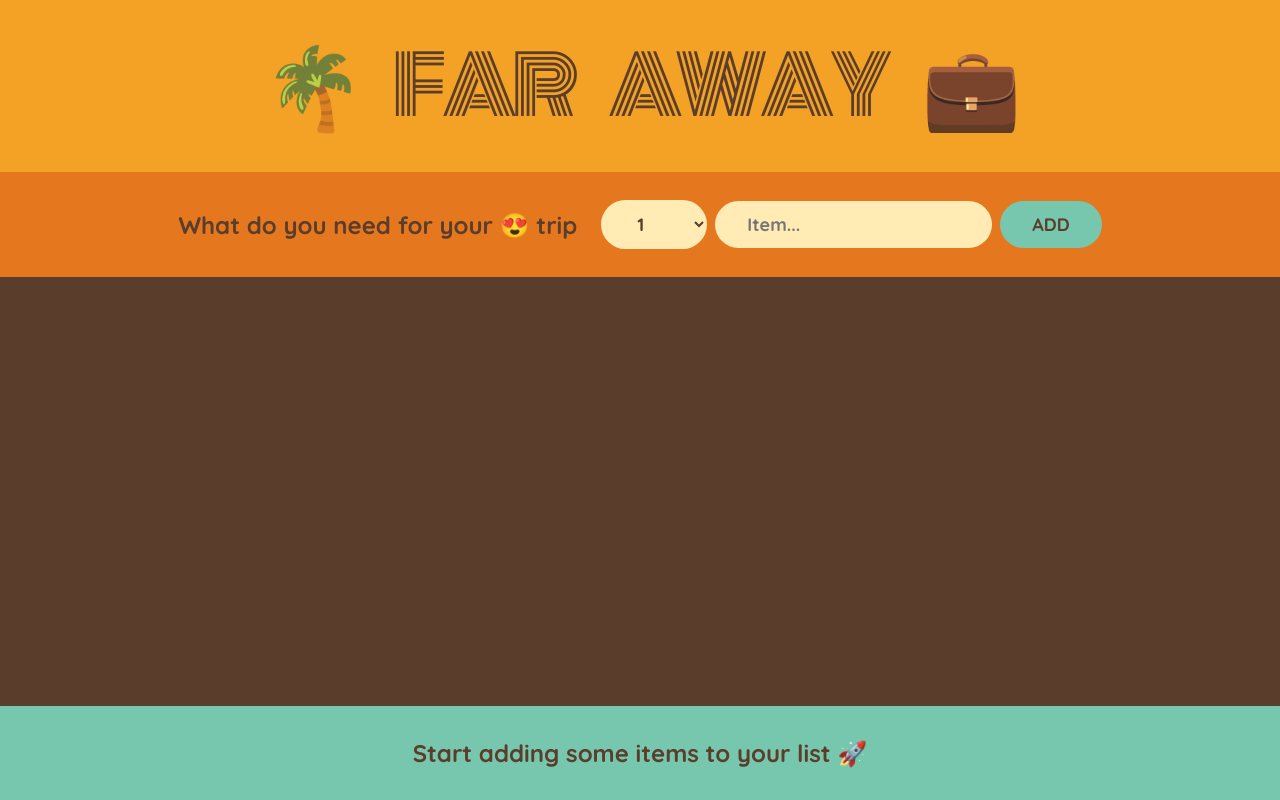
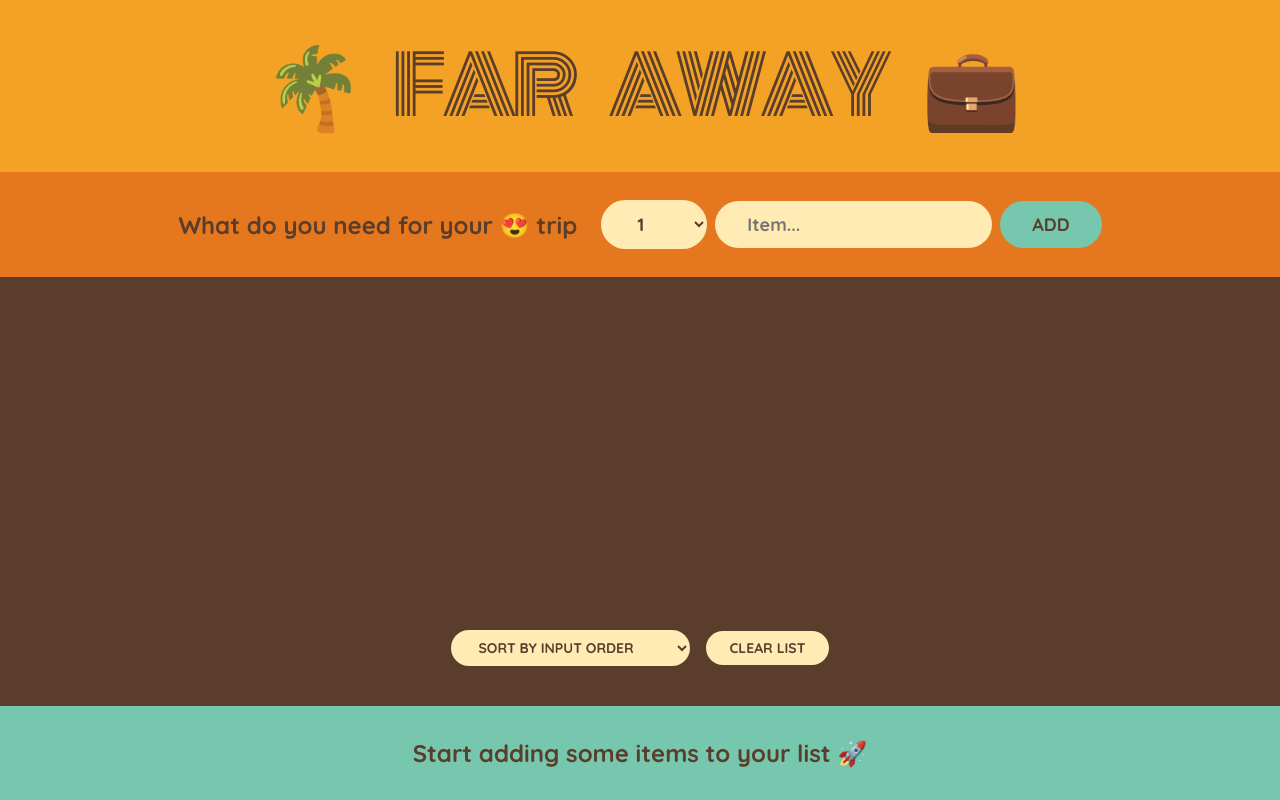
Before and after one commit to aatifsohel/travel-list-project, a React (Vite) app: page / in a window 1280 px wide. Built offline with nearby package versions, Linux system fonts and the light colour scheme.

Commit message:
add clear list feature

```diff
--- a/src/App.jsx
+++ b/src/App.jsx
@@ -19,6 +19,13 @@
     );
   }
 
+  function handleClearList() {
+    const confirmed = window.confirm(
+      "Are you sure you want to delete all items?"
+    );
+    if (confirmed) setItems([]);
+  }
+
   return (
     <div className="app">
       <Logo />
@@ -27,6 +34,7 @@
         items={items}
         onDeleteItems={handleDeleteItems}
         onToggleItem={handleToggleItem}
+        onClearList={handleClearList}
       />
       <Stats items={items} />
     </div>
@@ -79,11 +87,32 @@
   );
 }
 
-function PackingList({ items, onDeleteItems, onToggleItem }) {
+function PackingList({ items, onDeleteItems, onToggleItem, onClearList }) {
+  const [sortBy, setSortBy] = useState("input");
+
+  // new array (without mutating original) using derived state
+  let sortedItems;
+
+  if (sortBy === "input") {
+    sortedItems = items;
+  }
+
+  if (sortBy === "description") {
+    sortedItems = items
+      .slice()
+      .sort((a, b) => a.description.localeCompare(b.description));
+  }
+
+  if (sortBy === "packed") {
+    sortedItems = items
+      .slice()
+      .sort((a, b) => Number(a.packed) - Number(b.packed));
+  }
+
   return (
     <div className="list">
       <ul>
-        {items.map(item => (
+        {sortedItems.map(item => (
           <Item
             item={item}
             key={item.id}
@@ -92,6 +121,16 @@
           />
         ))}
       </ul>
+
+      <div className="actions">
+        <select value={sortBy} onChange={e => setSortBy(e.target.value)}>
+          <option value="input">Sort by input order</option>
+          <option value="description">Sort by description</option>
+          <option value="packed">Sort by packed status</option>
+        </select>
+
+        <button onClick={onClearList}>Clear List</button>
+      </div>
     </div>
   );
 }
```
